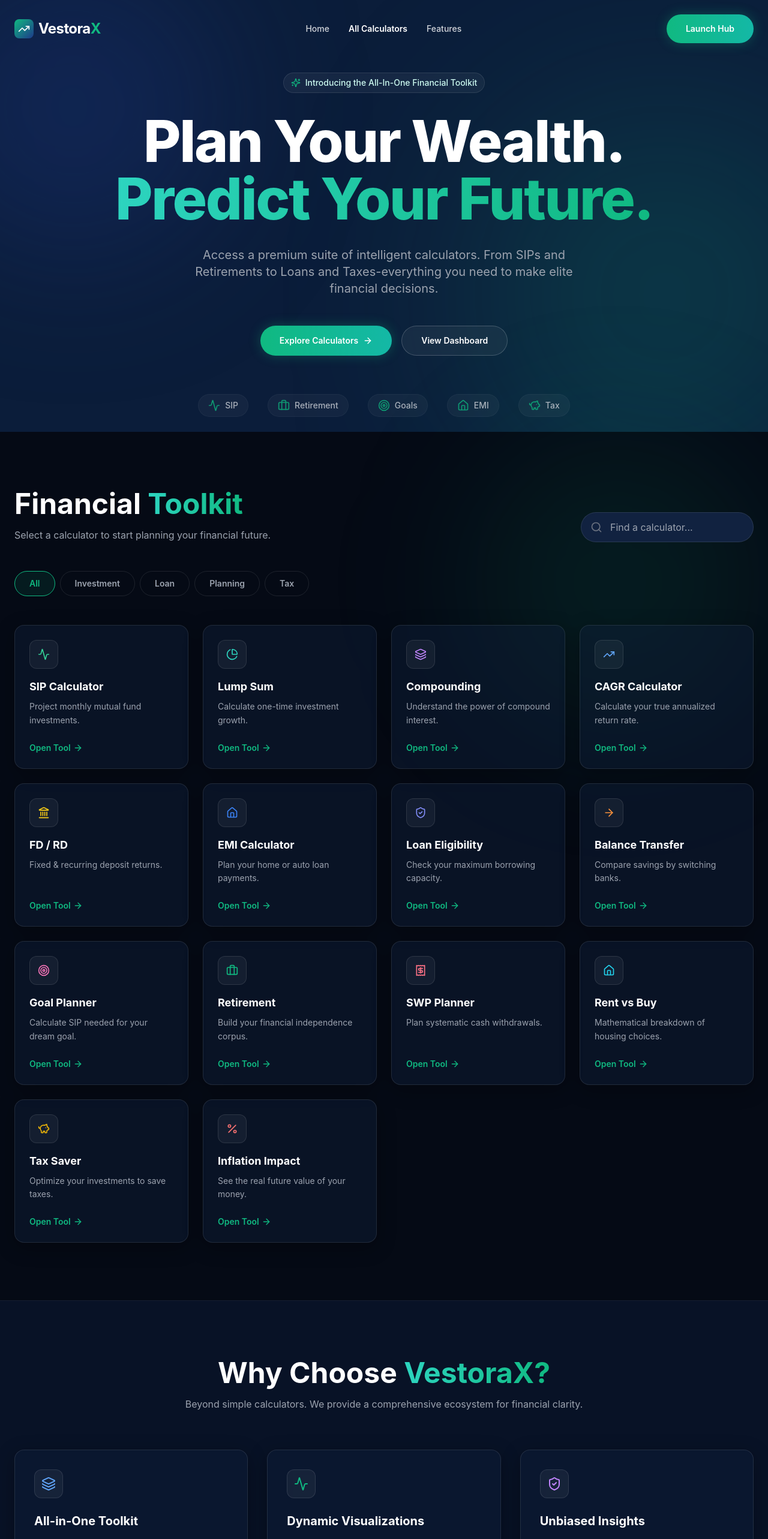
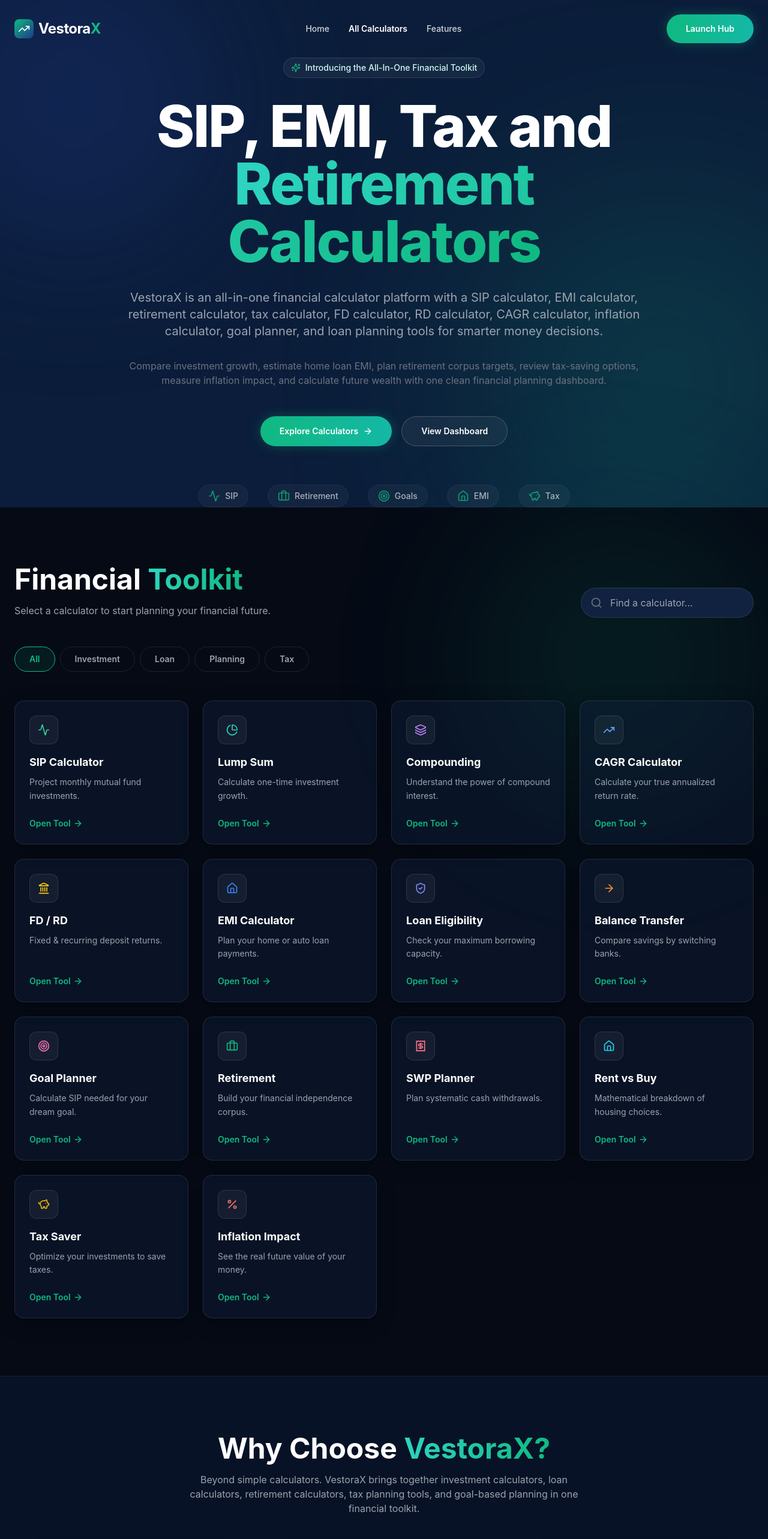
Before and after one commit to singhsantosh71735/vestoraxcalculator.github.io, a React (Vite) app: page / in a window 1280 px wide. Shown: the top 2566 px of the page at 60% size. Built offline with nearby package versions, Linux system fonts and the light colour scheme.

Commit message:
Expand homepage SEO content

```diff
--- a/src/App.jsx
+++ b/src/App.jsx
@@ -367,6 +367,44 @@
 
 const CATEGORIES = ['All', 'Investment', 'Loan', 'Planning', 'Tax'];
 
+const SEO_KEYWORD_GROUPS = [
+  {
+    title: 'Investment Calculators',
+    text: 'Use VestoraX as a SIP calculator, lumpsum calculator, CAGR calculator, compound interest calculator, FD calculator, RD calculator, SWP calculator, and mutual fund investment calculator for long-term wealth planning.',
+  },
+  {
+    title: 'Loan Calculators',
+    text: 'Plan debt with our EMI calculator, loan eligibility calculator, home loan EMI calculator, personal loan EMI calculator, auto loan calculator, and balance transfer calculator.',
+  },
+  {
+    title: 'Planning Calculators',
+    text: 'Estimate future goals with a retirement calculator, goal planner, inflation calculator, rent vs buy calculator, and financial independence planning calculator.',
+  },
+  {
+    title: 'Tax Planning Tools',
+    text: 'Review deductions and savings with a tax calculator, tax saver calculator, annual income planning tool, and inflation-aware wealth planning dashboard.',
+  },
+];
+
+const SEO_FAQS = [
+  {
+    question: 'Which calculators are available on VestoraX?',
+    answer: 'VestoraX combines a SIP calculator, EMI calculator, retirement calculator, tax calculator, FD calculator, RD calculator, CAGR calculator, compound interest calculator, goal planner, SWP calculator, loan eligibility calculator, balance transfer calculator, inflation calculator, and rent vs buy calculator in one place.',
+  },
+  {
+    question: 'Can I use VestoraX as a SIP calculator and mutual fund calculator?',
+    answer: 'Yes. You can use VestoraX to estimate monthly SIP growth, long-term mutual fund wealth creation, lumpsum investment growth, and compounding scenarios for different return rates and time periods.',
+  },
+  {
+    question: 'Can I use VestoraX as a home loan EMI calculator or personal loan EMI calculator?',
+    answer: 'Yes. The EMI calculator helps you estimate monthly installments, total payment, and total interest for home loans, car loans, and personal loans. You can also compare refinancing with the balance transfer calculator.',
+  },
+  {
+    question: 'Does VestoraX help with retirement planning and tax planning?',
+    answer: 'Yes. The retirement calculator estimates your future retirement corpus, while the tax calculator and tax saver tools help you review deductions, annual income planning, and long-term wealth decisions.',
+  },
+];
+
 // --- Sections ---
 
 const Navbar = () => {
@@ -435,13 +473,16 @@
           <span className="text-sm font-medium text-teal-100">Introducing the All-In-One Financial Toolkit</span>
         </div>
 
-        <h1 className="text-5xl md:text-7xl lg:text-8xl font-extrabold text-white leading-[1.1] mb-8 tracking-tight max-w-4xl">
-          Plan Your Wealth. <br />
-          <GradientText>Predict Your Future.</GradientText>
+        <h1 className="text-5xl md:text-7xl lg:text-8xl font-extrabold text-white leading-[1.1] mb-8 tracking-tight max-w-5xl">
+          SIP, EMI, Tax and <br />
+          <GradientText>Retirement Calculators</GradientText>
         </h1>
 
-        <p className="text-lg md:text-xl text-gray-400 mb-12 leading-relaxed max-w-2xl">
-          Access a premium suite of intelligent calculators. From SIPs and Retirements to Loans and Taxes-everything you need to make elite financial decisions.
+        <p className="text-lg md:text-xl text-gray-400 mb-8 leading-relaxed max-w-4xl">
+          VestoraX is an all-in-one financial calculator platform with a SIP calculator, EMI calculator, retirement calculator, tax calculator, FD calculator, RD calculator, CAGR calculator, inflation calculator, goal planner, and loan planning tools for smarter money decisions.
+        </p>
+        <p className="text-sm md:text-base text-gray-500 mb-12 leading-relaxed max-w-4xl">
+          Compare investment growth, estimate home loan EMI, plan retirement corpus targets, review tax-saving options, measure inflation impact, and calculate future wealth with one clean financial planning dashboard.
         </p>
 
         <div className="flex flex-col sm:flex-row gap-4 mb-16">
@@ -912,7 +953,7 @@
       <div className="container mx-auto px-6 max-w-7xl">
         <div className="text-center max-w-2xl mx-auto mb-16">
           <h2 className="text-3xl md:text-5xl font-bold text-white mb-4">Why Choose <GradientText>VestoraX?</GradientText></h2>
-          <p className="text-gray-400">Beyond simple calculators. We provide a comprehensive ecosystem for financial clarity.</p>
+          <p className="text-gray-400">Beyond simple calculators. VestoraX brings together investment calculators, loan calculators, retirement calculators, tax planning tools, and goal-based planning in one financial toolkit.</p>
         </div>
         <div className="grid md:grid-cols-3 gap-8">
           {[
@@ -931,6 +972,49 @@
     </section>
   );
 }
+
+const SEOContent = () => {
+  return (
+    <section className="py-24 bg-[#09172d] border-t border-white/5">
+      <div className="container mx-auto px-6 max-w-7xl">
+        <div className="max-w-4xl mb-16">
+          <h2 className="text-3xl md:text-5xl font-bold text-white mb-6">
+            Financial Calculator Hub for <GradientText>SIP, EMI, Retirement, Tax, FD and CAGR Planning</GradientText>
+          </h2>
+          <p className="text-gray-300 text-lg leading-relaxed mb-5">
+            VestoraX is designed for people searching for a reliable SIP calculator, EMI calculator, retirement calculator, tax calculator, FD calculator, RD calculator, inflation calculator, CAGR calculator, and complete wealth planning dashboard. Instead of jumping across multiple websites, you can compare investment planning, loan planning, tax-saving estimates, and retirement planning in one place.
+          </p>
+          <p className="text-gray-400 leading-relaxed">
+            Whether you want a mutual fund calculator, compound interest calculator, home loan EMI calculator, personal loan calculator, loan eligibility calculator, balance transfer calculator, SWP calculator, rent vs buy calculator, or goal-based investment planner, VestoraX gives you one practical workspace to review numbers quickly.
+          </p>
+        </div>
+
+        <div className="grid md:grid-cols-2 gap-8 mb-16">
+          {SEO_KEYWORD_GROUPS.map((group) => (
+            <GlassCard key={group.title} className="p-8">
+              <h3 className="text-2xl font-bold text-white mb-4">{group.title}</h3>
+              <p className="text-gray-400 leading-relaxed">{group.text}</p>
+            </GlassCard>
+          ))}
+        </div>
+
+        <div className="max-w-5xl">
+          <h2 className="text-3xl md:text-4xl font-bold text-white mb-8">
+            Frequently Searched Questions About <GradientText>Financial Calculators</GradientText>
+          </h2>
+          <div className="grid gap-6">
+            {SEO_FAQS.map((faq) => (
+              <GlassCard key={faq.question} className="p-7">
+                <h3 className="text-xl font-bold text-white mb-3">{faq.question}</h3>
+                <p className="text-gray-400 leading-relaxed">{faq.answer}</p>
+              </GlassCard>
+            ))}
+          </div>
+        </div>
+      </div>
+    </section>
+  );
+};
 
 const CTA = () => {
   return (
@@ -964,7 +1048,7 @@
               <span className="text-xl font-bold text-white tracking-tight">Vestora<span className="text-[#10B981]">X</span></span>
             </div>
             <p className="text-sm text-gray-500 leading-relaxed">
-              Premium financial calculators and wealth planning tools designed for clarity, accuracy, and growth.
+              Premium financial calculators for SIP planning, EMI planning, retirement planning, tax saving, inflation analysis, CAGR tracking, FD growth, and long-term wealth building.
             </p>
           </div>
 
@@ -1017,6 +1101,7 @@
         <Hero />
         <CalculatorsHub />
         <Features />
+        <SEOContent />
         <CTA />
       </main>
       <Footer />
```
